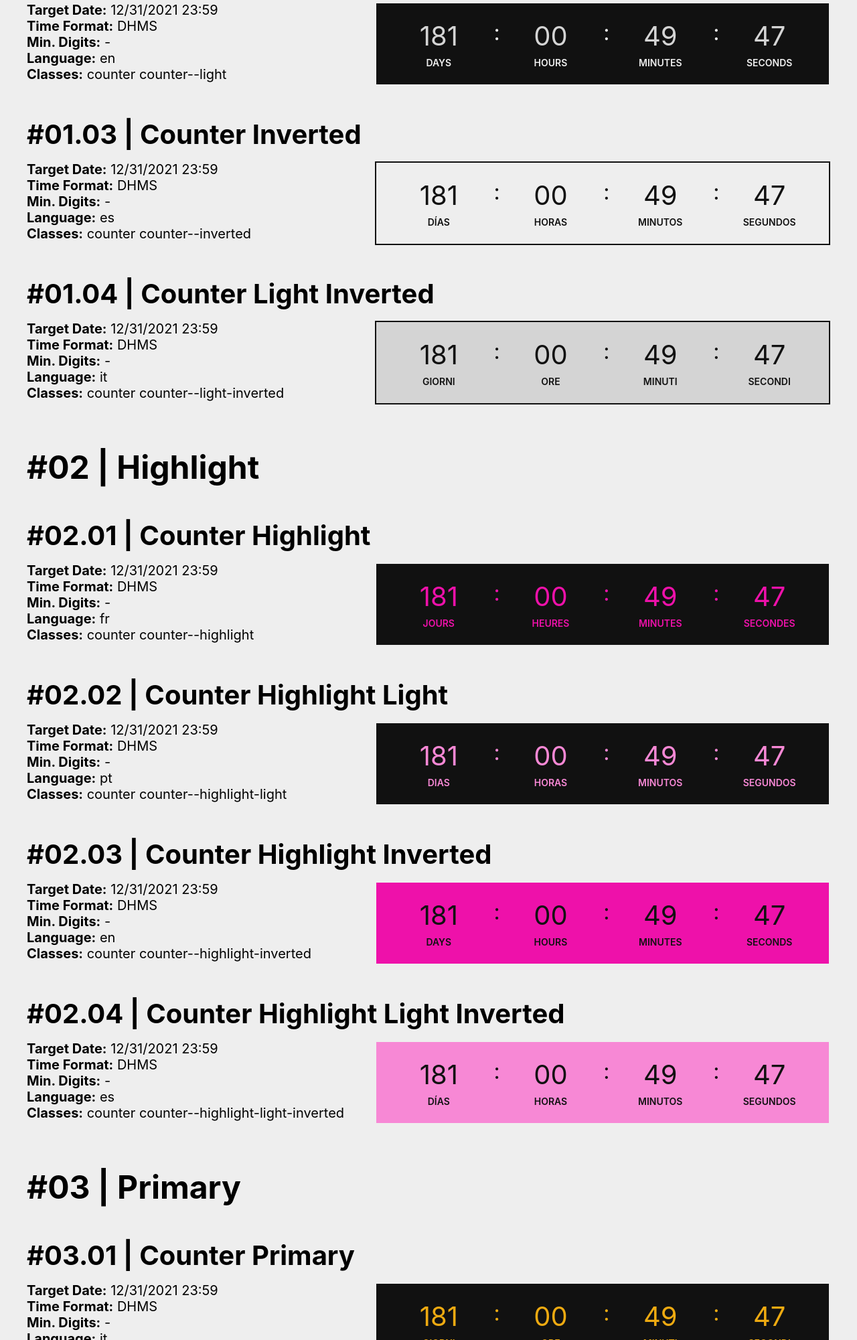
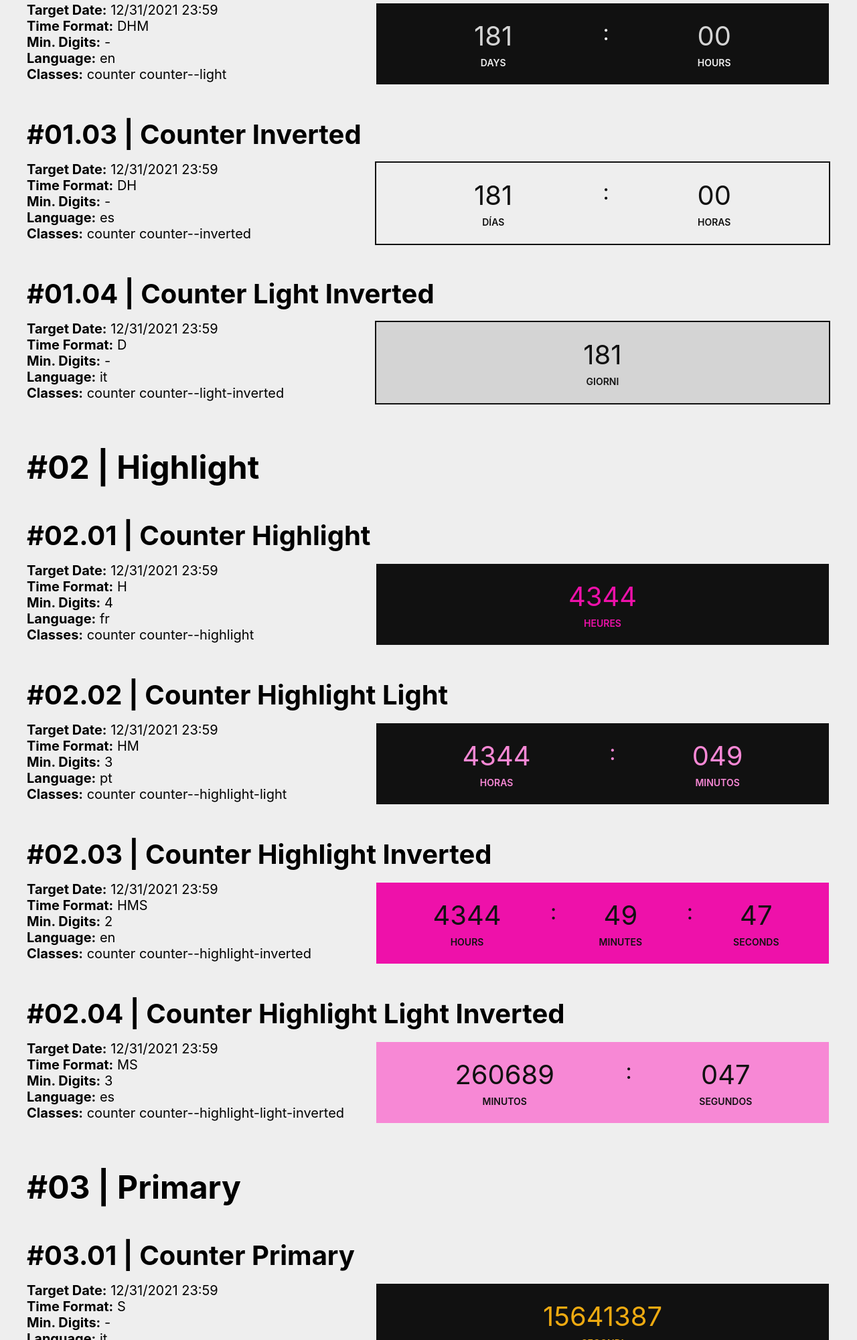
Before and after one commit to Marcelo-Diament/dynamic-countdown, a website with bundled scripts: page index.html in a window 1280 px wide. Shown: the part 631-2632 px from the top of the page at 67% size. Built offline with nearby package versions, Linux system fonts and the light colour scheme.

Commit message:
feature: demo update

```diff
--- a/index.html
+++ b/index.html
@@ -36,48 +36,41 @@
       <h4 class="mt6 mb4">#01.02 | Counter Light</h4>
       <ul type="none" class="pl0 m0">
         <li><b>Target Date:</b> 12/31/2021 23:59</li>
-        <li><b>Time Format:</b> DHMS</li>
+        <li><b>Time Format:</b> DHM</li>
         <li><b>Min. Digits:</b> -</li>
         <li><b>Language:</b> en</li>
         <li><b>Classes:</b> counter counter--light</li>
       </ul>
-      <p class="counter counter--light" data-target-date="12/31/2021 23:59" data-time-format="DHMS" data-min-digits="" data-lang="en">
+      <p class="counter counter--light" data-target-date="12/31/2021 23:59" data-time-format="DHM" data-min-digits="" data-lang="en">
         <span data-unit="days" class="counter__unit"></span>
         <span data-unit="hours" class="counter__unit"></span>
-        <span data-unit="minutes" class="counter__unit"></span>
-        <span data-unit="seconds" class="counter__unit"></span>
       </p>
     </section>
     <section>
       <h4 class="mt6 mb4">#01.03 | Counter Inverted</h4>
       <ul type="none" class="pl0 m0">
         <li><b>Target Date:</b> 12/31/2021 23:59</li>
-        <li><b>Time Format:</b> DHMS</li>
+        <li><b>Time Format:</b> DH</li>
         <li><b>Min. Digits:</b> -</li>
         <li><b>Language:</b> es</li>
         <li><b>Classes:</b> counter counter--inverted</li>
       </ul>
-      <p class="counter counter--inverted" data-target-date="12/31/2021 23:59" data-time-format="DHMS" data-min-digits="" data-lang="es">
+      <p class="counter counter--inverted" data-target-date="12/31/2021 23:59" data-time-format="DH" data-min-digits="" data-lang="es">
         <span data-unit="days" class="counter__unit"></span>
         <span data-unit="hours" class="counter__unit"></span>
-        <span data-unit="minutes" class="counter__unit"></span>
-        <span data-unit="seconds" class="counter__unit"></span>
       </p>
     </section>
     <section>
       <h4 class="mt6 mb4">#01.04 | Counter Light Inverted</h4>
       <ul type="none" class="pl0 m0">
         <li><b>Target Date:</b> 12/31/2021 23:59</li>
-        <li><b>Time Format:</b> DHMS</li>
+        <li><b>Time Format:</b> D</li>
         <li><b>Min. Digits:</b> -</li>
         <li><b>Language:</b> it</li>
         <li><b>Classes:</b> counter counter--light-inverted</li>
       </ul>
-      <p class="counter counter--light-inverted" data-target-date="12/31/2021 23:59" data-time-format="DHMS" data-min-digits="" data-lang="it">
+      <p class="counter counter--light-inverted" data-target-date="12/31/2021 23:59" data-time-format="D" data-min-digits="" data-lang="it">
         <span data-unit="days" class="counter__unit"></span>
-        <span data-unit="hours" class="counter__unit"></span>
-        <span data-unit="minutes" class="counter__unit"></span>
-        <span data-unit="seconds" class="counter__unit"></span>
       </p>
     </section>
     <h3 class="mb0 mt7">#02 | Highlight</h3>
@@ -85,45 +78,39 @@
       <h4 class="mt6 mb4">#02.01 | Counter Highlight</h4>
       <ul type="none" class="pl0 m0">
         <li><b>Target Date:</b> 12/31/2021 23:59</li>
-        <li><b>Time Format:</b> DHMS</li>
-        <li><b>Min. Digits:</b> -</li>
+        <li><b>Time Format:</b> H</li>
+        <li><b>Min. Digits:</b> 4</li>
         <li><b>Language:</b> fr</li>
         <li><b>Classes:</b> counter counter--highlight</li>
       </ul>
-      <p class="counter counter--highlight" data-target-date="12/31/2021 23:59" data-time-format="DHMS" data-min-digits="" data-lang="fr">
-        <span data-unit="days" class="counter__unit"></span>
+      <p class="counter counter--highlight" data-target-date="12/31/2021 23:59" data-time-format="H" data-min-digits="4" data-lang="fr">
         <span data-unit="hours" class="counter__unit"></span>
-        <span data-unit="minutes" class="counter__unit"></span>
-        <span data-unit="seconds" class="counter__unit"></span>
       </p>
     </section>
     <section>
       <h4 class="mt6 mb4">#02.02 | Counter Highlight Light</h4>
       <ul type="none" class="pl0 m0">
         <li><b>Target Date:</b> 12/31/2021 23:59</li>
-        <li><b>Time Format:</b> DHMS</li>
-        <li><b>Min. Digits:</b> -</li>
+        <li><b>Time Format:</b> HM</li>
+        <li><b>Min. Digits:</b> 3</li>
         <li><b>Language:</b> pt</li>
         <li><b>Classes:</b> counter counter--highlight-light</li>
       </ul>
-      <p class="counter counter--highlight-light" data-target-date="12/31/2021 23:59" data-time-format="DHMS" data-min-digits="" data-lang="pt">
-        <span data-unit="days" class="counter__unit"></span>
+      <p class="counter counter--highlight-light" data-target-date="12/31/2021 23:59" data-time-format="HM" data-min-digits="3" data-lang="pt">
         <span data-unit="hours" class="counter__unit"></span>
         <span data-unit="minutes" class="counter__unit"></span>
-        <span data-unit="seconds" class="counter__unit"></span>
       </p>
     </section>
     <section>
       <h4 class="mt6 mb4">#02.03 | Counter Highlight Inverted</h4>
       <ul type="none" class="pl0 m0">
         <li><b>Target Date:</b> 12/31/2021 23:59</li>
-        <li><b>Time Format:</b> DHMS</li>
-        <li><b>Min. Digits:</b> -</li>
+        <li><b>Time Format:</b> HMS</li>
+        <li><b>Min. Digits:</b> 2</li>
         <li><b>Language:</b> en</li>
         <li><b>Classes:</b> counter counter--highlight-inverted</li>
       </ul>
-      <p class="counter counter--highlight-inverted" data-target-date="12/31/2021 23:59" data-time-format="DHMS" data-min-digits="" data-lang="en">
-        <span data-unit="days" class="counter__unit"></span>
+      <p class="counter counter--highlight-inverted" data-target-date="12/31/2021 23:59" data-time-format="HMS" data-min-digits="2" data-lang="en">
         <span data-unit="hours" class="counter__unit"></span>
         <span data-unit="minutes" class="counter__unit"></span>
         <span data-unit="seconds" class="counter__unit"></span>
@@ -133,14 +120,12 @@
       <h4 class="mt6 mb4">#02.04 | Counter Highlight Light Inverted</h4>
       <ul type="none" class="pl0 m0">
         <li><b>Target Date:</b> 12/31/2021 23:59</li>
-        <li><b>Time Format:</b> DHMS</li>
-        <li><b>Min. Digits:</b> -</li>
+        <li><b>Time Format:</b> MS</li>
+        <li><b>Min. Digits:</b> 3</li>
         <li><b>Language:</b> es</li>
         <li><b>Classes:</b> counter counter--highlight-light-inverted</li>
       </ul>
-      <p class="counter counter--highlight-light-inverted" data-target-date="12/31/2021 23:59" data-time-format="DHMS" data-min-digits="" data-lang="es">
-        <span data-unit="days" class="counter__unit"></span>
-        <span data-unit="hours" class="counter__unit"></span>
+      <p class="counter counter--highlight-light-inverted" data-target-date="12/31/2021 23:59" data-time-format="MS" data-min-digits="3" data-lang="es">
         <span data-unit="minutes" class="counter__unit"></span>
         <span data-unit="seconds" class="counter__unit"></span>
       </p>
@@ -150,15 +135,12 @@
       <h4 class="mt6 mb4">#03.01 | Counter Primary</h4>
       <ul type="none" class="pl0 m0">
         <li><b>Target Date:</b> 12/31/2021 23:59</li>
-        <li><b>Time Format:</b> DHMS</li>
+        <li><b>Time Format:</b> S</li>
         <li><b>Min. Digits:</b> -</li>
         <li><b>Language:</b> it</li>
         <li><b>Classes:</b> counter counter--primary</li>
       </ul>
-      <p class="counter counter--primary" data-target-date="12/31/2021 23:59" data-time-format="DHMS" data-min-digits="" data-lang="it">
-        <span data-unit="days" class="counter__unit"></span>
-        <span data-unit="hours" class="counter__unit"></span>
-        <span data-unit="minutes" class="counter__unit"></span>
+      <p class="counter counter--primary" data-target-date="12/31/2021 23:59" data-time-format="S" data-min-digits="" data-lang="it">
         <span data-unit="seconds" class="counter__unit"></span>
       </p>
     </section>
@@ -166,48 +148,39 @@
       <h4 class="mt6 mb4">#03.02 | Counter Primary Light</h4>
       <ul type="none" class="pl0 m0">
         <li><b>Target Date:</b> 12/31/2021 23:59</li>
-        <li><b>Time Format:</b> DHMS</li>
-        <li><b>Min. Digits:</b> -</li>
+        <li><b>Time Format:</b> D</li>
+        <li><b>Min. Digits:</b> 5</li>
         <li><b>Language:</b> fr</li>
         <li><b>Classes:</b> counter counter--primary-light</li>
       </ul>
-      <p class="counter counter--primary-light" data-target-date="12/31/2021 23:59" data-time-format="DHMS" data-min-digits="" data-lang="fr">
+      <p class="counter counter--primary-light" data-target-date="12/31/2021 23:59" data-time-format="D" data-min-digits="5" data-lang="fr">
         <span data-unit="days" class="counter__unit"></span>
-        <span data-unit="hours" class="counter__unit"></span>
-        <span data-unit="minutes" class="counter__unit"></span>
-        <span data-unit="seconds" class="counter__unit"></span>
       </p>
     </section>
     <section>
       <h4 class="mt6 mb4">#03.03 | Counter Primary Inverted</h4>
       <ul type="none" class="pl0 m0">
         <li><b>Target Date:</b> 12/31/2021 23:59</li>
-        <li><b>Time Format:</b> DHMS</li>
+        <li><b>Time Format:</b> H</li>
         <li><b>Min. Digits:</b> -</li>
         <li><b>Language:</b> pt</li>
         <li><b>Classes:</b> counter counter--primary-inverted</li>
       </ul>
-      <p class="counter counter--primary-inverted" data-target-date="12/31/2021 23:59" data-time-format="DHMS" data-min-digits="" data-lang="pt">
-        <span data-unit="days" class="counter__unit"></span>
+      <p class="counter counter--primary-inverted" data-target-date="12/31/2021 23:59" data-time-format="H" data-min-digits="" data-lang="pt">
         <span data-unit="hours" class="counter__unit"></span>
-        <span data-unit="minutes" class="counter__unit"></span>
-        <span data-unit="seconds" class="counter__unit"></span>
       </p>
     </section>
     <section>
       <h4 class="mt6 mb4">#03.04 | Counter Primary Light Inverted</h4>
       <ul type="none" class="pl0 m0">
         <li><b>Target Date:</b> 12/31/2021 23:59</li>
-        <li><b>Time Format:</b> DHMS</li>
+        <li><b>Time Format:</b> M</li>
         <li><b>Min. Digits:</b> -</li>
         <li><b>Language:</b> en</li>
         <li><b>Classes:</b> counter counter--primary-light-inverted</li>
       </ul>
-      <p class="counter counter--primary-light-inverted" data-target-date="12/31/2021 23:59" data-time-format="DHMS" data-min-digits="" data-lang="en">
-        <span data-unit="days" class="counter__unit"></span>
-        <span data-unit="hours" class="counter__unit"></span>
+      <p class="counter counter--primary-light-inverted" data-target-date="12/31/2021 23:59" data-time-format="M" data-min-digits="" data-lang="en">
         <span data-unit="minutes" class="counter__unit"></span>
-        <span data-unit="seconds" class="counter__unit"></span>
       </p>
     </section>
     <h3 class="mb0 mt7">#04 | Secondary</h3>
@@ -298,7 +271,7 @@
         <li><b>Target Date:</b> 12/31/2021 23:59</li>
         <li><b>Time Format:</b> DHMS</li>
         <li><b>Min. Digits:</b> -</li>
-        <li><b>Language:</b> e</li>
+        <li><b>Language:</b> es</li>
         <li><b>Classes:</b> counter counter--tertiary-light</li>
       </ul>
       <p class="counter counter--tertiary-light" data-target-date="12/31/2021 23:59" data-time-format="DHMS" data-min-digits="" data-lang="es">
@@ -340,18 +313,6 @@
         <span data-unit="seconds" class="counter__unit"></span>
       </p>
     </section>
-    <h3 class="mb0 mt7">#06 | No details</h3>
-    <section>
-      <h4 class="mt6 mb4">#06.01 | Counter Tertiary</h4>
-      <ul type="none" class="pl0 m0">
-        <li><b>Target Date:</b> 12/31/2021 23:59</li>
-        <li><b>Time Format:</b> -</li>
-        <li><b>Min. Digits:</b> -</li>
-        <li><b>Language:</b> -</li>
-        <li><b>Classes:</b> counter</li>
-      </ul>
-      <p class="counter" data-target-date="12/31/2021 23:59"></p>
-    </section>
   </main>
   <script type="module" src="./index.js"></script>
 </body>
```
